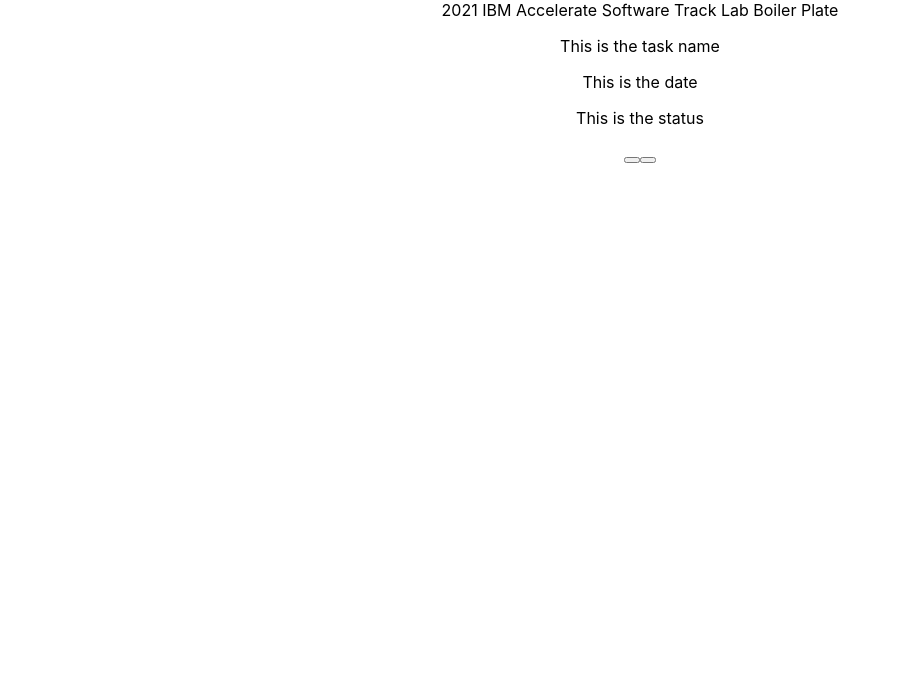
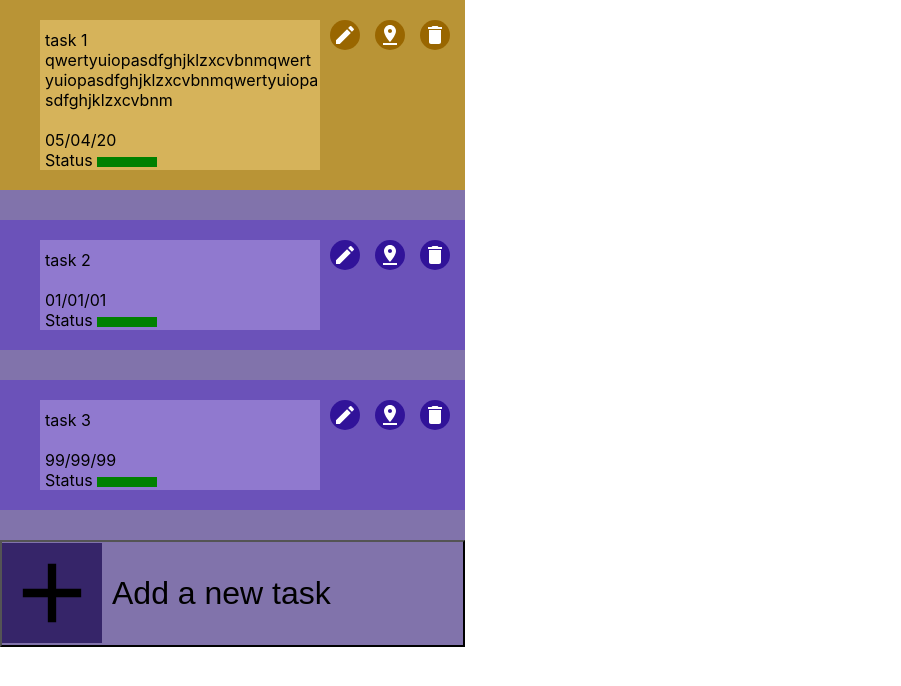
Before and after one commit to 2021-IBM-Accelerate-SW-Track/lab-1-team-30, a React (Create React App) app: page / in a window 1280 px wide. Shown: the top 686 px of the page, without its empty margins (0-901 px from the left). Built offline with nearby package versions, Linux system fonts and the light colour scheme.

Commit message:
added tasks and bottom addition button

```diff
--- a/index.html
+++ b/index.html
@@ -27,6 +27,8 @@
   <body>
     <p> Here is a paragraph to make sure that things are working at a minimal level. </p>
     <img src="https://image.freepik.com/free-vector/modern-new-year-calendar-template_1017-29096.jpg">
+    <link href="https://fonts.googleapis.com/icon?family=Material+Icons" rel="stylesheet">
+    <link rel="stylesheet" href="https://fonts.googleapis.com/icon?family=Material+Icons" />
     <noscript>You need to enable JavaScript to run this app.</noscript>
     <div class="root" id="root"></div>
 
--- a/package.json
+++ b/package.json
@@ -4,6 +4,7 @@
   "private": true,
   "dependencies": {
     "@material-ui/core": "^4.11.4",
+    "@material-ui/icons": "^4.11.2",
     "@testing-library/jest-dom": "^5.12.0",
     "@testing-library/react": "^11.2.6",
     "@testing-library/user-event": "^12.8.3",
--- a/src/App.css
+++ b/src/App.css
@@ -1,5 +1,9 @@
 .App {
   text-align: center;
+  display: grid;
+  grid-gap: 20px;
+  width: fit-content;
+  background-color: rgb(129, 115, 171);
 }
 
 body {
@@ -15,3 +19,19 @@
   font-family: source-code-pro, Menlo, Monaco, Consolas, 'Courier New',
     monospace;
 }
+.add-bar>button>p{
+  align-self: center;
+  font-size: xx-large;
+  margin-left: 10px;
+}
+.add-bar>button{
+  display: flex;
+  width: 100%;
+  padding-left: 0px;
+  background-color: rgb(129, 115, 171);
+}
+.add-bar>button>svg{
+  width: 100px;
+  height: 100px;
+  background-color: rgb(54, 37, 105);
+}
--- a/src/App.js
+++ b/src/App.js
@@ -1,12 +1,28 @@
 import Header from "./component/header"
 import Task from "./component/Task"
+import IconButton from '@material-ui/core/IconButton';
+import Delete from '@material-ui/icons/Add';
 import './App.css';
 
 function App() {
+
+  var obj1 = {name: "task 1 qwertyuiopasdfghjklzxcvbnmqwertyuiopasdfghjklzxcvbnmqwertyuiopasdfghjklzxcvbnm", date:"05/04/20", status:"complete", isPinned:true}
+  var obj2 = {name: "task 2", date:"01/01/01", status:"complete", isPinned:false}
+  var obj3 = {name: "task 3", date:"99/99/99", status:"incomplete", isPinned:false}
+
+  const listItems = [obj1, obj2, obj3];
+
   return (
     <div className="App">
-    <Header/>
-    <Task/>
+      {listItems.map((item, index) =>
+              <Task number={index} isPinned={item.isPinned} name={item.name} date={item.date} status={item.status}/>
+      )}
+      <div class = "add-bar">
+          <button aria-label="delete">
+            <Delete/>
+            <p> Add a new task</p>
+          </button>
+      </div>
     </div>
   );
 }
--- a/src/component/Task/task.css
+++ b/src/component/Task/task.css
@@ -1,3 +1,80 @@
 div.outer-task-div{
+    background-color: rgb(107, 82, 185);
+    width: fit-content;
+    height: fit-content;
+    display: inline-flex;
+    padding-bottom: 20px;
+    margin-bottom: 10px;
+}
+
+.info-div{
+    padding-left: 5px;
+    text-align: left;
+    margin-top: 20px;
+    margin-left: 40px;
+    background-color: rgb(144, 121, 207);
+    width: 275px;
+    height: fit-content;
+}
+
+.info-div > p{
+        margin-top: 0px;
+        margin-bottom: 0px;
+        word-wrap: break-word;
+}
+
+.info-div > p.task-name{
+    margin-bottom: 20px;
+    margin-top: 10px;
+}
+
+div.buttons-div{
+    margin-top: 20px;
+    margin-left: 10px;
+    margin-left: 10px;
+}
+
+.buttons-div > button{
+    background-color: rgb(49, 19, 153);
+    color: white;
+    height: 30px;
+    width: 30px;
+    margin-right: 15px;
+}
+
+.buttons-div > button:hover{
+    color: rgb(49, 19, 153);
+    background-color: white;
+}
+
+div.outer-task-div.pinned{
+    background-color: rgb(185, 148, 54) !important;
+}
+
+div.outer-task-div.pinned > .info-div{
+    background-color: rgb(214, 179, 90) !important;
+}
+
+div.outer-task-div.pinned > .buttons-div > button{
+    background-color: rgb(153, 102, 0);
+}
+
+div.outer-task-div.pinned > .buttons-div > button:hover{
+    color: rgb(153, 102, 0);
+    background-color: white;
+}
+
+.status-bar{
+    background-color: green;
+    height: 10px;
+    width: 60px;
+    border: none;
+}
+
+.status-bar.warning{
+    background-color: yellow;
+}
+
+.status-bar.stop{
     background-color: red;
 }
--- a/src/component/Task/task.js
+++ b/src/component/Task/task.js
@@ -1,14 +1,41 @@
-export default function Task(){
+import './task.css';
+import IconButton from '@material-ui/core/IconButton';
+import Delete from '@material-ui/icons/Delete';
+import Edit from '@material-ui/icons/Edit';
+import Pin from '@material-ui/icons/PinDrop';
+
+
+export default function Task(props){
+    const statusColorList = ["green", "yellow", "red"]
+    let currentColor = 0;
+
+    function changeColor() {
+        if (currentColor === 2){
+            currentColor = 0;
+        } else {
+            currentColor ++;
+        }
+        document.querySelector('#status').lastElementChild.style.backgroundColor = statusColorList[currentColor]
+    }
+
     return (
-        <div class="outer-task-div">
+        <div class={`outer-task-div ${props.isPinned ? "pinned" : ""}`}>
             <div class="info-div">
-                <p class="task-name"> This is the task name </p>
-                <p class="task-date"> This is the date </p>
-                <p class="task-status"> This is the status </p>
+                <p class="task-name"> {props.name} </p>
+                <p class="task-date"> {props.date} </p>
+                <p id="status" class="task-status"> Status <button onClick={changeColor} class="status-bar"></button></p>
+
             </div>
-            <div>
-                <button> </button>
-                <button> </button>
+            <div class="buttons-div">
+                <IconButton aria-label="delete">
+                    <Edit />
+                </IconButton>
+                <IconButton aria-label="delete">
+                    <Pin />
+                </IconButton>
+                <IconButton aria-label="delete">
+                    <Delete />
+                </IconButton>
             </div>
         </div>
     );
```
